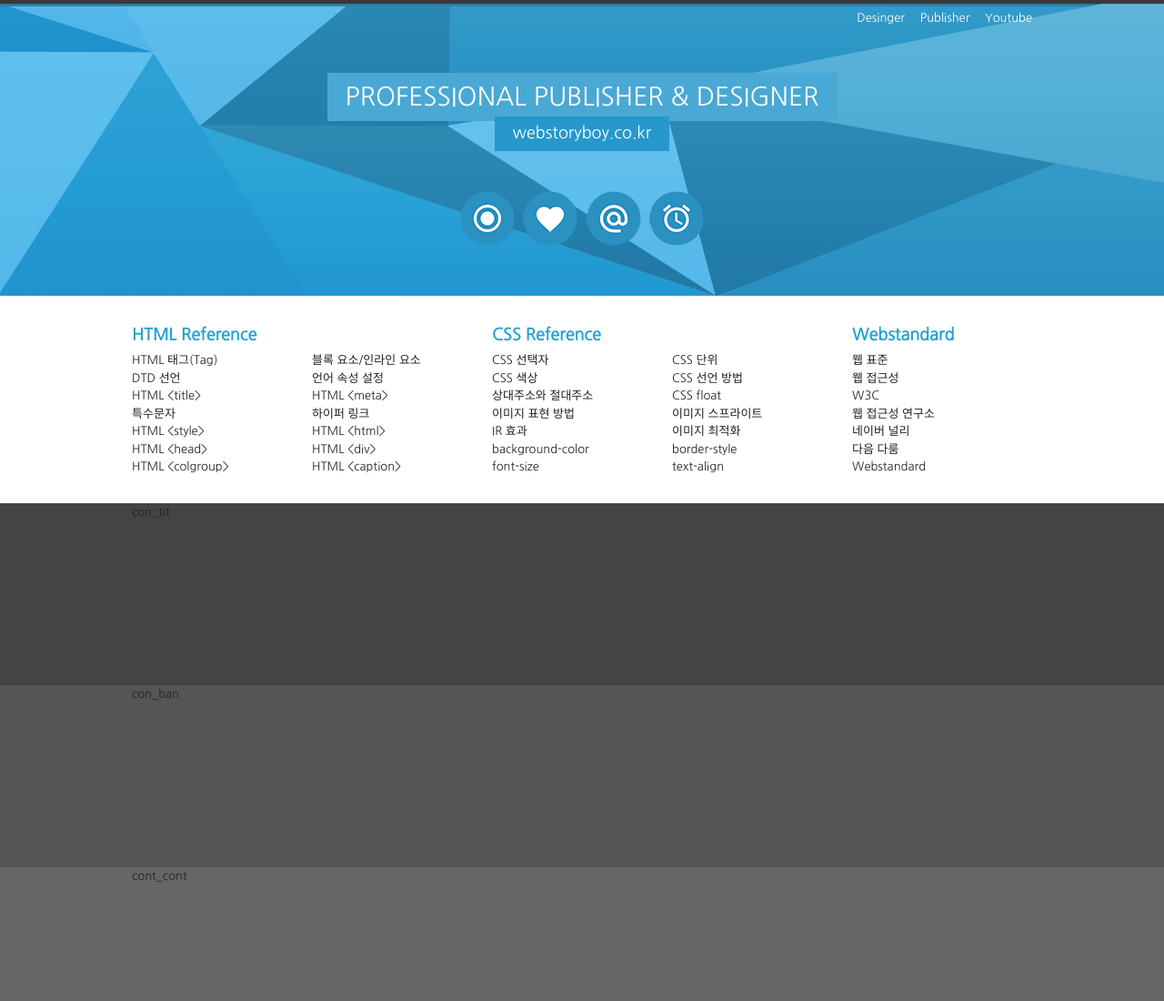
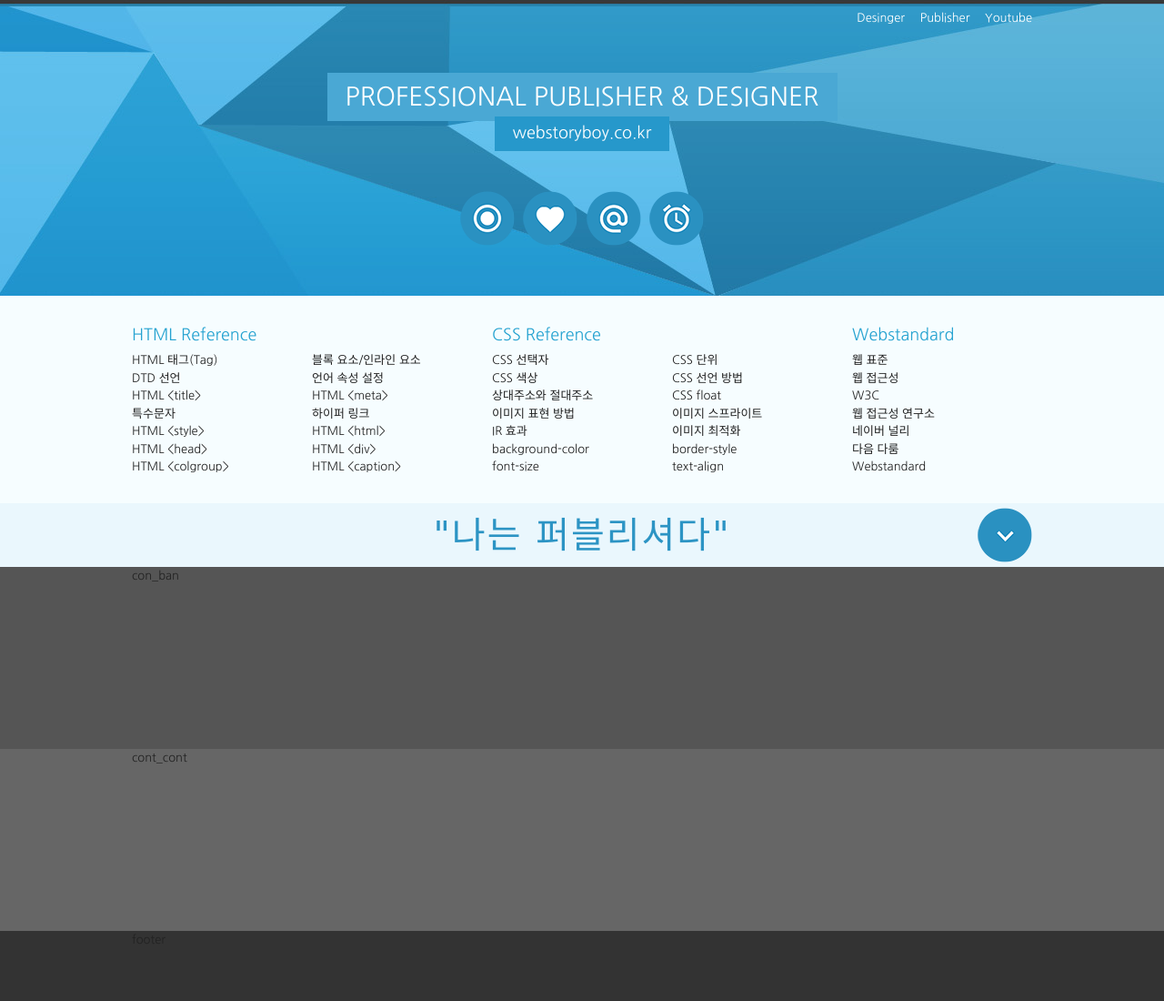
Before and after one commit to 09-Song/website-lecture, a plain HTML site: page app/index.html in a window 1280 px wide. Shown: the top 1100 px of the page at 91% size. Drawn offline with Linux system fonts and the light colour scheme; a web font is replaced by a local one.

Commit message:
메뉴 타이틀

```diff
--- a/app/css/reset.css
+++ b/app/css/reset.css
@@ -62,6 +62,18 @@ menu {
   list-style: none;
 }
 
+/* 제목 태그 초기화 */
+h1,
+h2,
+h3,
+h4,
+h5,
+h6 {
+  font-size: 13px;
+  color: #222;
+  font-weight: normal;
+}
+
 /* IR 효과 */
 .ir_pm {
   display: block;
--- a/app/css/style.css
+++ b/app/css/style.css
@@ -36,11 +36,10 @@
 
 /* 컨텐츠 레이아웃 */
 #cont_nav {
+  background-color: #f6fdff;
 }
 #cont_tit {
-  width: 100%;
-  height: 200px;
-  background: #444;
+  background-color: #eaf7fd;
 }
 #cont_ban {
   width: 100%;
@@ -169,3 +168,24 @@
 .nav > div ol li a:hover {
   text-decoration: underline;
 }
+
+/* 타이틀 */
+.tit {
+  position: relative;
+}
+.tit h2 {
+  font-size: 40px;
+  text-align: center;
+  padding: 5px 0;
+  letter-spacing: 2px;
+  color: #2c94c4;
+  font-family: "Nanum Brush Script", cursive;
+}
+.tit .btn {
+  position: absolute;
+  top: 5px;
+  right: 0;
+  width: 60px;
+  height: 60px;
+  background: url(../img/icon.png) no-repeat 0 -600px;
+}
--- a/app/index.html
+++ b/app/index.html
@@ -9,6 +9,10 @@
     <!-- CSS STYLE -->
     <link rel="stylesheet" href="css/reset.css">
     <link rel="stylesheet" href="css/style.css">
+
+    <!-- 웹 폰트 -->
+    <link href="https://fonts.googleapis.com/css?family=Nanum+Gothic&display=swap" rel="stylesheet">
+    <link href="https://fonts.googleapis.com/css?family=Nanum+Brush+Script&display=swap" rel="stylesheet">
 
     <!-- 웹 폰트 -->
     <link href="https://fonts.googleapis.com/css?family=Nanum+Gothic&display=swap" rel="stylesheet">
@@ -117,7 +121,12 @@
             <!-- //cont_nav -->
 
             <div id="cont_tit">
-                <div class="container">con_tit</div>
+                <div class="container">
+                    <div class="tit">
+                        <h2>"나는 퍼블리셔다"</h2>
+                        <a href="#" class="btn"><span class="ir_pm">전체메뉴</span></a>
+                    </div>
+                </div>
             </div>
             <!-- //con_tit -->
             <div id="cont_ban">
```
